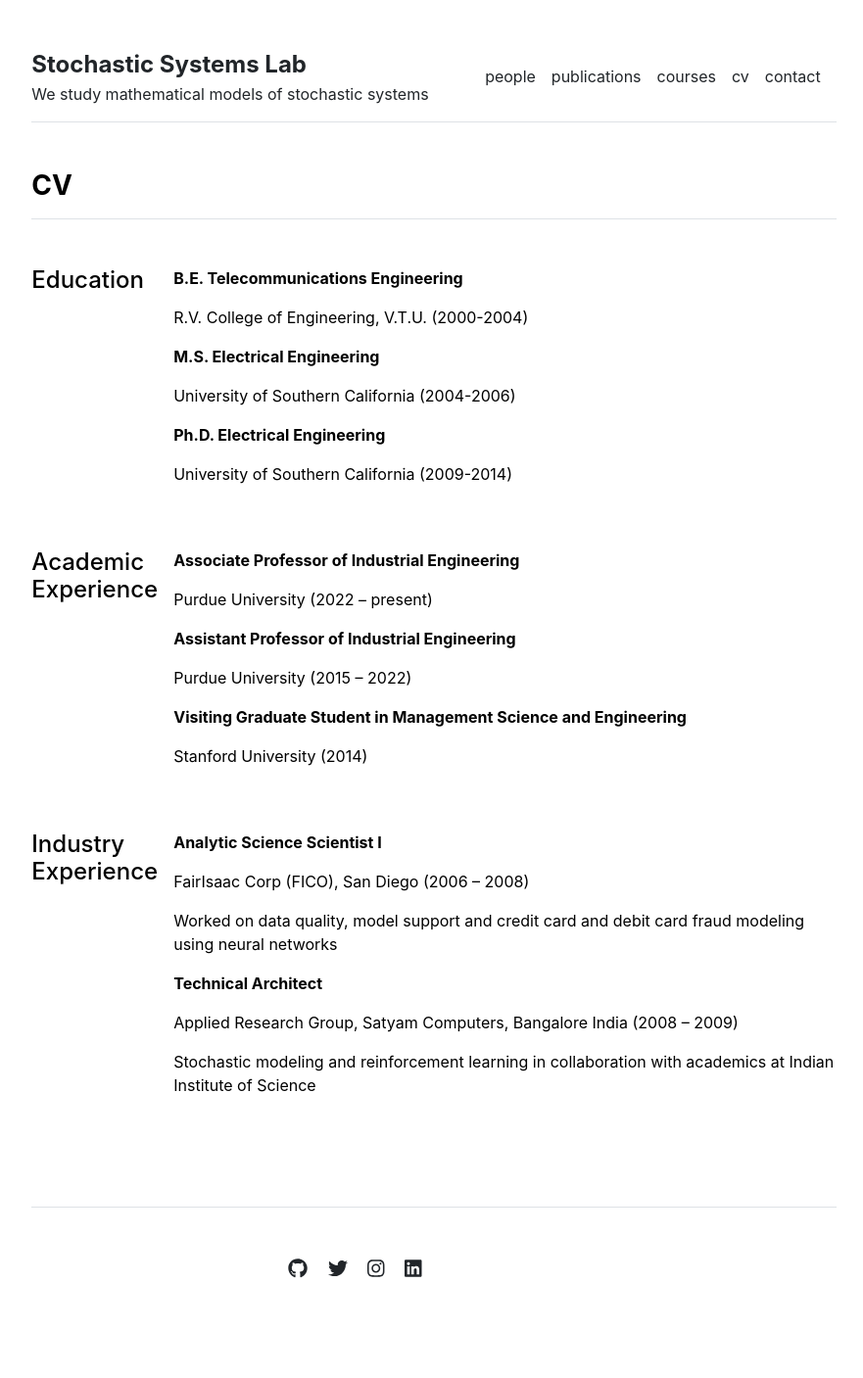
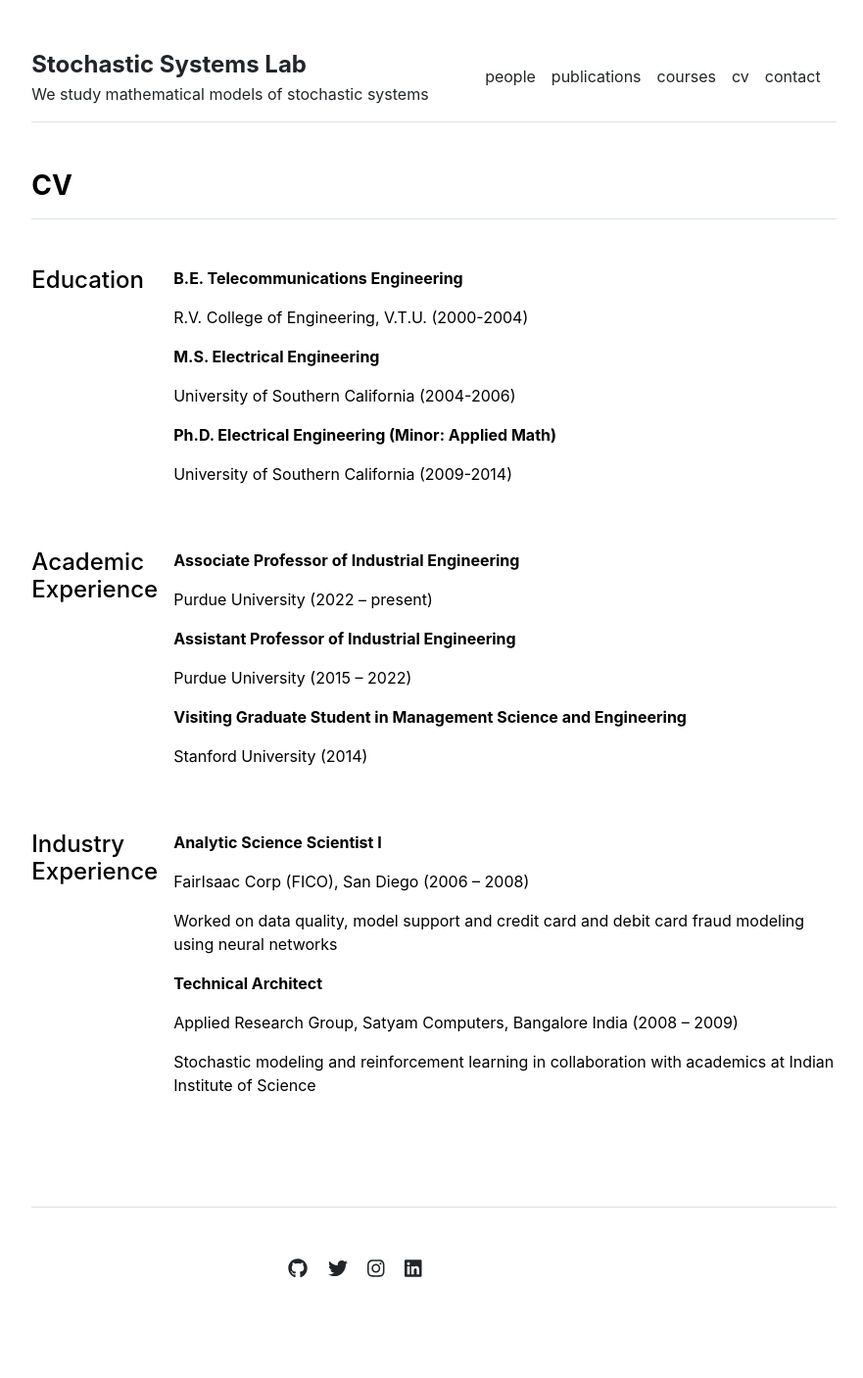
Before and after one commit to stochasticsystemslab/stochasticsystemslab.github.io, a Jekyll site: the page built from cv.md, in a window 1280 px wide. Shown: the whole page at 98% size, without its empty margins (197-1078 px from the left). Built offline with Jekyll 4.4.1, drawn with Linux system fonts in a browser that asks for light colours.

Commit message:
Update education.yml

```diff
--- a/_data/cv/education.yml
+++ b/_data/cv/education.yml
@@ -1,8 +1,11 @@
 - title: 'B.E. Telecommunications Engineering'
   description: 'R.V. College of Engineering, V.T.U. (2000-2004)'
+  location: 'Bangalore, India'
 
 - title: 'M.S. Electrical Engineering'
   description: 'University of Southern California (2004-2006)'
+  location: 'Los Angeles CA'
 
-- title: 'Ph.D. Electrical Engineering'
+- title: 'Ph.D. Electrical Engineering (Minor: Applied Math)'
   description: 'University of Southern California (2009-2014)'
+  location: 'Los Angeles CA'
```
